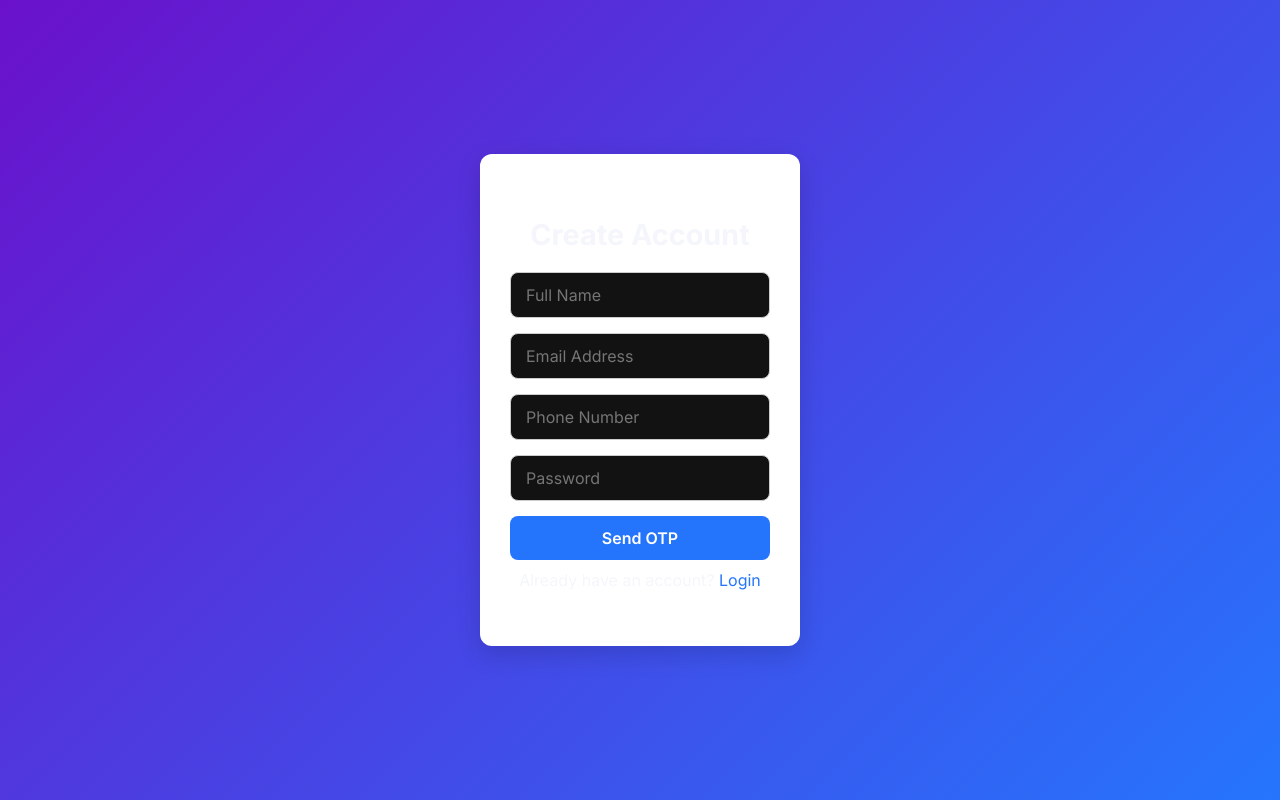
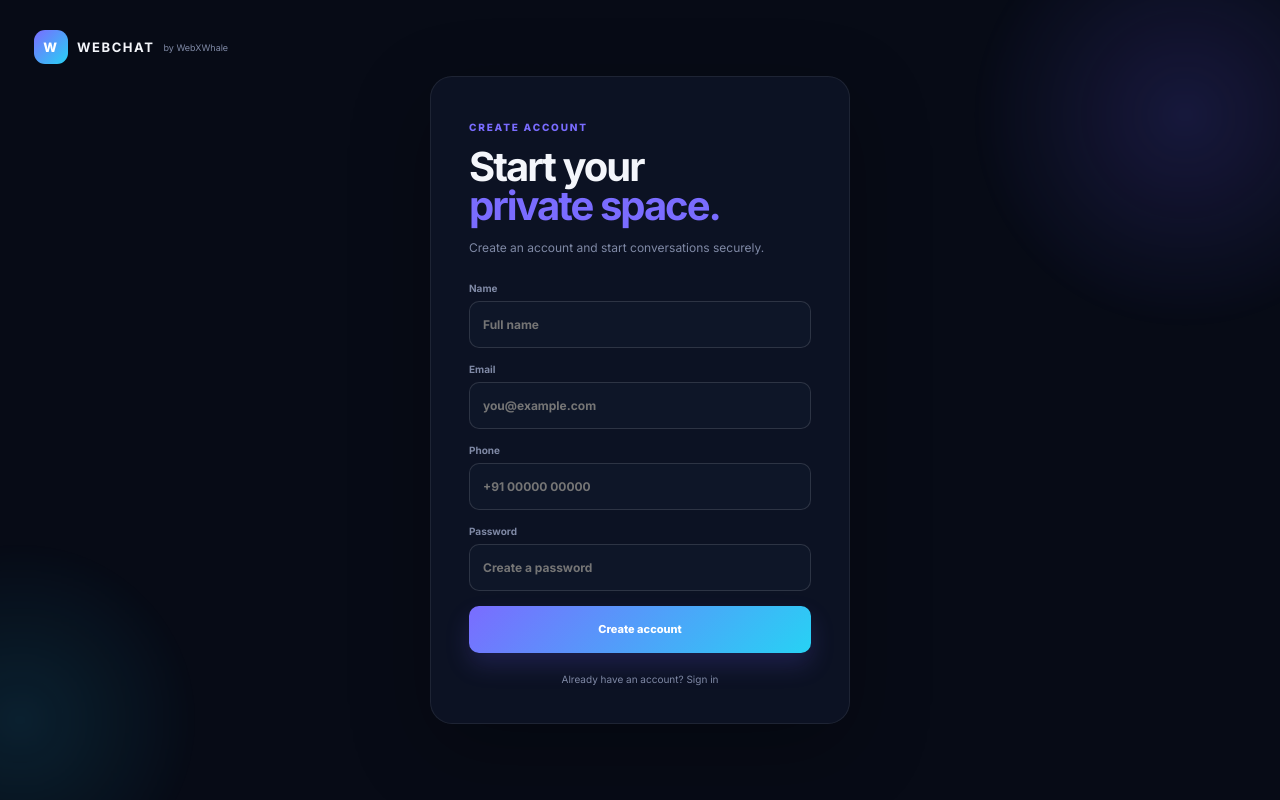
Before and after one commit to danish78691223/chatapp, a React (Create React App) app in the folder client/: page /register in a window 1280 px wide. Built offline with nearby package versions, Linux system fonts and the light colour scheme; no server answers.

Commit message:
Redesign WEBCHAT registration

```diff
--- a/client/src/pages/Register.jsx
+++ b/client/src/pages/Register.jsx
@@ -1,265 +1,28 @@
-// src/pages/Register.jsx
 import React, { useState } from "react";
 import { useNavigate } from "react-router-dom";
-import API from "../api/axios"; // API instance
+import API from "../api/axios";
+import "./Login.css";
 
 const Register = () => {
-  const [formData, setFormData] = useState({
-    name: "",
-    email: "",
-    phone: "",
-    password: "",
-  });
-
-  const [otp, setOtp] = useState("");
-  const [showOtpPopup, setShowOtpPopup] = useState(false);
-  const [loading, setLoading] = useState(false);
-
+  const [formData, setFormData] = useState({ name:"", email:"", phone:"", password:"" });
+  const [otp, setOtp] = useState(""); const [showOtp, setShowOtp] = useState(false); const [loading, setLoading] = useState(false);
   const navigate = useNavigate();
-
-  // input change handler
-  const handleChange = (e) => {
-    setFormData((prev) => ({ ...prev, [e.target.name]: e.target.value }));
-  };
-
-  // STEP 1: Send OTP
-  const sendOtp = async () => {
-    try {
-      setLoading(true);
-
-      const res = await API.post("/auth/send-otp", formData);
-
-      console.log("Send OTP Response:", res.data);
-
-      if (res.data?.success) {
-        setShowOtpPopup(true);
-        alert("OTP generated! Check your email (sent via Resend).");
-      } else {
-        alert(res.data?.message || "Failed to send OTP");
-      }
-    } catch (error) {
-      console.error("Send OTP Error:", error);
-      alert(error.response?.data?.message || "Failed to send OTP");
-    } finally {
-      setLoading(false);
-    }
-  };
-
-  // STEP 2: Verify OTP + Register
-  const verifyOtpAndRegister = async () => {
-    try {
-      setLoading(true);
-
-      const res = await API.post("/auth/verify-otp", {
-        email: formData.email,
-        otp,
-      });
-
-      console.log("Verify OTP Response:", res.data);
-
-      if (res.data?.success) {
-        alert("Registration successful!");
-        navigate("/login");
-      } else {
-        alert(res.data?.message || "OTP verification failed");
-      }
-    } catch (error) {
-      console.error("Verify OTP Error:", error);
-      alert(error.response?.data?.message || "OTP verification failed");
-    } finally {
-      setLoading(false);
-    }
-  };
-
-  // form submit
-  const handleSubmit = (e) => {
-    e.preventDefault();
-    sendOtp();
-  };
-
-  return (
-    <div style={styles.container}>
-      <form onSubmit={handleSubmit} style={styles.form}>
-        <h2 style={styles.title}>Create Account</h2>
-
-        <input
-          type="text"
-          name="name"
-          placeholder="Full Name"
-          value={formData.name}
-          onChange={handleChange}
-          required
-          style={styles.input}
-        />
-
-        <input
-          type="email"
-          name="email"
-          placeholder="Email Address"
-          value={formData.email}
-          onChange={handleChange}
-          required
-          style={styles.input}
-        />
-
-        <input
-          type="tel"
-          name="phone"
-          placeholder="Phone Number"
-          value={formData.phone}
-          onChange={handleChange}
-          required
-          style={styles.input}
-        />
-
-        <input
-          type="password"
-          name="password"
-          placeholder="Password"
-          value={formData.password}
-          onChange={handleChange}
-          required
-          style={styles.input}
-        />
-
-        <button type="submit" style={styles.button} disabled={loading}>
-          {loading ? "Please wait..." : "Send OTP"}
-        </button>
-
-        <p style={{ textAlign: "center", marginTop: "10px" }}>
-          Already have an account?{" "}
-          <span
-            style={{ color: "#2575fc", cursor: "pointer" }}
-            onClick={() => navigate("/login")}
-          >
-            Login
-          </span>
-        </p>
+  const change = (e) => setFormData((p) => ({ ...p, [e.target.name]: e.target.value }));
+  const sendOtp = async (e) => { e.preventDefault(); setLoading(true); try { const r=await API.post("/auth/send-otp",formData); if(r.data?.success)setShowOtp(true); else alert(r.data?.message||"Unable to send OTP"); } catch(err){alert(err.response?.data?.message||"Failed to send OTP")} finally{setLoading(false)} };
+  const verify = async () => { setLoading(true); try { const r=await API.post("/auth/verify-otp",{email:formData.email,otp}); if(r.data?.success)navigate("/login"); else alert(r.data?.message||"Invalid OTP"); } catch(err){alert(err.response?.data?.message||"Verification failed")} finally{setLoading(false)} };
+  return <div className="auth-page"><div className="auth-orb auth-orb-one"/><div className="auth-orb auth-orb-two"/>
+    <div className="auth-brand"><div>W</div><strong>WEBCHAT</strong><span>by WebXWhale</span></div>
+    <section className="auth-card auth-card-register"><span className="eyebrow">CREATE ACCOUNT</span><h1>Start your<br /><span>private space.</span></h1><p className="auth-subtitle">Create an account and start conversations securely.</p>
+      <form onSubmit={sendOtp}>
+        <label>Name<input name="name" value={formData.name} onChange={change} placeholder="Full name" required/></label>
+        <label>Email<input type="email" name="email" value={formData.email} onChange={change} placeholder="you@example.com" required/></label>
+        <label>Phone<input name="phone" value={formData.phone} onChange={change} placeholder="+91 00000 00000" required/></label>
+        <label>Password<input type="password" name="password" value={formData.password} onChange={change} placeholder="Create a password" required/></label>
+        <button className="auth-submit" disabled={loading}>{loading?"Sending...":"Create account"}</button>
       </form>
-
-      {/* OTP POPUP */}
-      {showOtpPopup && (
-        <div style={styles.popupOverlay}>
-          <div style={styles.popup}>
-            <h3>Enter OTP</h3>
-            <p>We sent a 6-digit OTP to your email.</p>
-
-            <input
-              type="text"
-              placeholder="Enter OTP"
-              value={otp}
-              onChange={(e) => setOtp(e.target.value)}
-              style={styles.otpInput}
-              maxLength={6}
-            />
-
-            <button
-              onClick={verifyOtpAndRegister}
-              style={styles.verifyBtn}
-              disabled={loading}
-              type="button"
-            >
-              {loading ? "Verifying..." : "Verify OTP"}
-            </button>
-
-            <button
-              onClick={() => setShowOtpPopup(false)}
-              style={styles.cancelBtn}
-              type="button"
-            >
-              Cancel
-            </button>
-          </div>
-        </div>
-      )}
-    </div>
-  );
+      <p className="auth-footer">Already have an account? <span onClick={()=>navigate("/login")}>Sign in</span></p>
+    </section>
+    {showOtp&&<div className="modal-backdrop"><div className="create-modal"><span className="eyebrow">VERIFY EMAIL</span><h3>Enter your OTP</h3><p>We sent a 6-digit code to {formData.email}.</p><input className="otp-field" value={otp} onChange={(e)=>setOtp(e.target.value.replace(/\D/g,"").slice(0,6))} placeholder="000000" maxLength={6}/><div className="modal-actions"><button className="secondary-cta" onClick={()=>setShowOtp(false)}>Cancel</button><button className="primary-cta" onClick={verify} disabled={loading}>{loading?"Verifying...":"Verify"}</button></div></div></div>}
+  </div>;
 };
-
-const styles = {
-  container: {
-    background: "linear-gradient(135deg, #6a11cb, #2575fc)",
-    height: "100vh",
-    display: "flex",
-    justifyContent: "center",
-    alignItems: "center",
-  },
-  form: {
-    backgroundColor: "#fff",
-    padding: "40px 30px",
-    borderRadius: "12px",
-    width: "320px",
-    boxShadow: "0 8px 24px rgba(0, 0, 0, 0.15)",
-  },
-  title: {
-    marginBottom: "20px",
-    textAlign: "center",
-    fontSize: "1.8rem",
-    fontWeight: "700",
-  },
-  input: {
-    width: "100%",
-    padding: "12px 15px",
-    marginBottom: "15px",
-    borderRadius: "8px",
-    border: "1.8px solid #ccc",
-    fontSize: "1rem",
-  },
-  button: {
-    width: "100%",
-    padding: "12px 0",
-    backgroundColor: "#2575fc",
-    color: "#fff",
-    fontWeight: "600",
-    border: "none",
-    borderRadius: "8px",
-    cursor: "pointer",
-    fontSize: "1rem",
-  },
-  popupOverlay: {
-    position: "fixed",
-    inset: 0,
-    background: "rgba(0,0,0,0.6)",
-    display: "flex",
-    justifyContent: "center",
-    alignItems: "center",
-  },
-  popup: {
-    background: "#fff",
-    padding: "30px 20px",
-    width: "300px",
-    borderRadius: "10px",
-    textAlign: "center",
-  },
-  otpInput: {
-    width: "100%",
-    padding: "10px",
-    fontSize: "1.2rem",
-    borderRadius: "8px",
-    border: "1px solid #bbb",
-    textAlign: "center",
-    marginBottom: "15px",
-  },
-  verifyBtn: {
-    width: "100%",
-    padding: "12px",
-    background: "#28a745",
-    color: "#fff",
-    fontSize: "1rem",
-    border: "none",
-    borderRadius: "8px",
-    cursor: "pointer",
-    marginBottom: "10px",
-  },
-  cancelBtn: {
-    width: "100%",
-    padding: "10px",
-    background: "#dc3545",
-    color: "#fff",
-    border: "none",
-    borderRadius: "8px",
-    cursor: "pointer",
-  },
-};
-
 export default Register;
```
